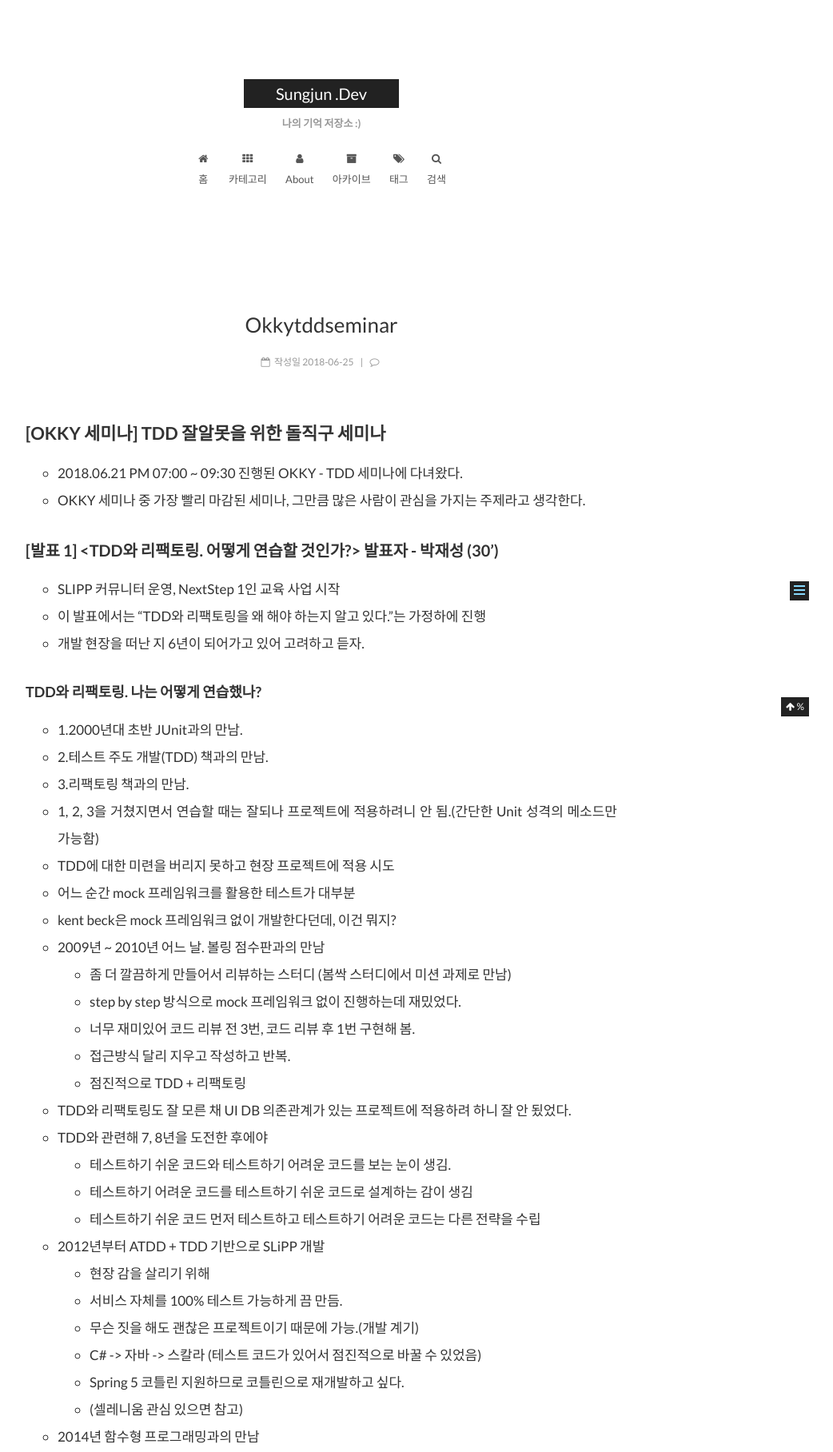
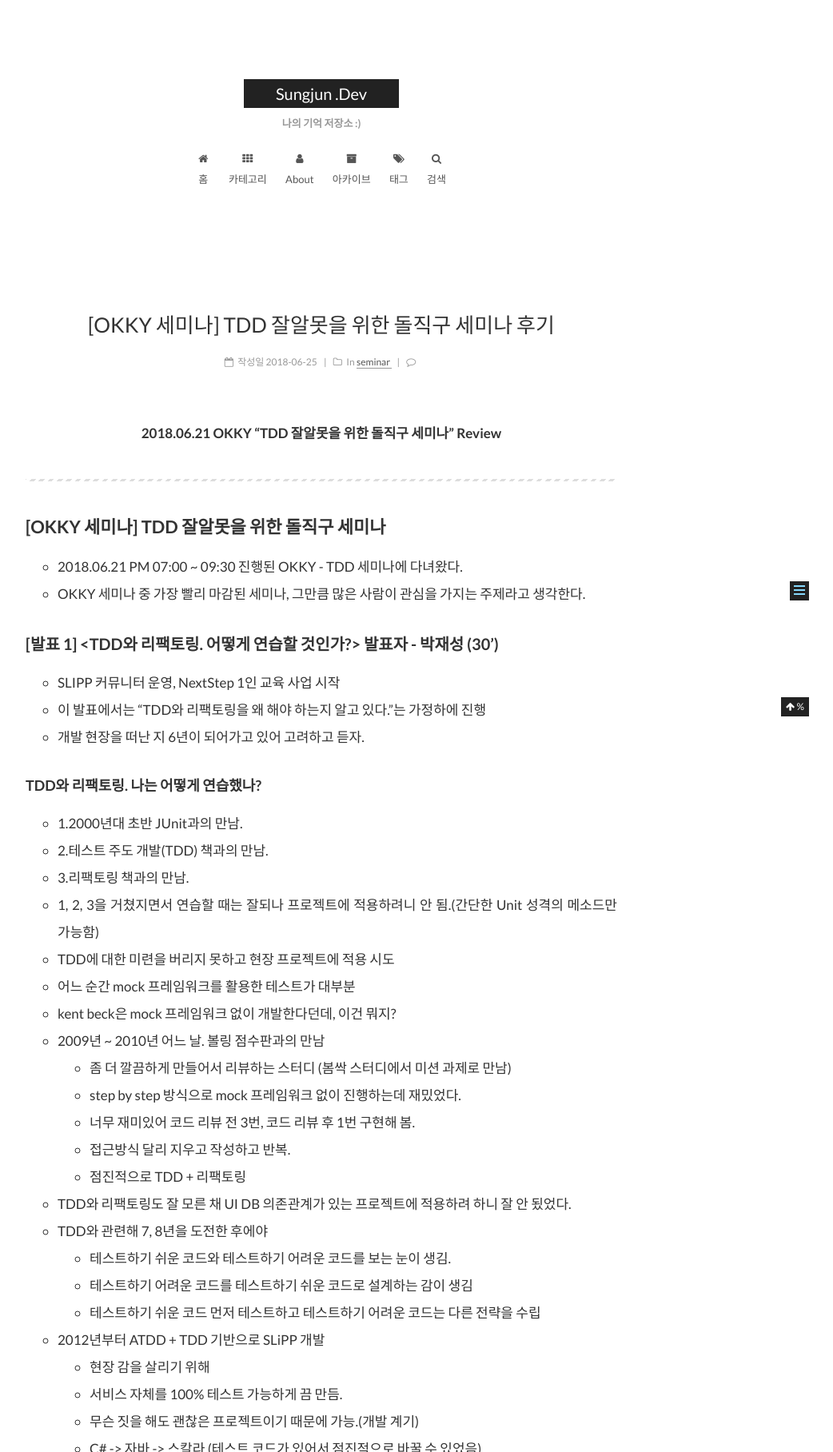
Before and after one commit to gwonsungjun/gwonsungjun.github.io, a Jekyll site: the page built from _posts/2018-06-25-okkyTddSeminar.md, in a window 1280 px wide, cut to the strip 104-1920 px from the top of the page. Shown: the whole strip at 80% size, without its empty margins (238-1280 px from the left). Built offline with Jekyll 4.4.1, drawn with Linux system fonts in a browser that asks for light colours; comment, search, counter and statistics services are not loaded.

Commit message:
Edit typo

```diff
--- a/_posts/2018-06-25-okkyTddSeminar.md
+++ b/_posts/2018-06-25-okkyTddSeminar.md
@@ -1,3 +1,17 @@
+---
+title: '[OKKY 세미나] TDD 잘알못을 위한 돌직구 세미나 후기'
+layout: post
+tags :
+- seminar
+- TDD
+- Okky
+category: seminar
+---
+
+**2018.06.21 OKKY "TDD 잘알못을 위한 돌직구 세미나" Review**{: style="display:inherit;text-align:center;"}
+
+---
+
 # [OKKY 세미나] TDD 잘알못을 위한 돌직구 세미나
 
 - 2018.06.21 PM 07:00 ~ 09:30 진행된 OKKY - TDD 세미나에 다녀왔다.
```
